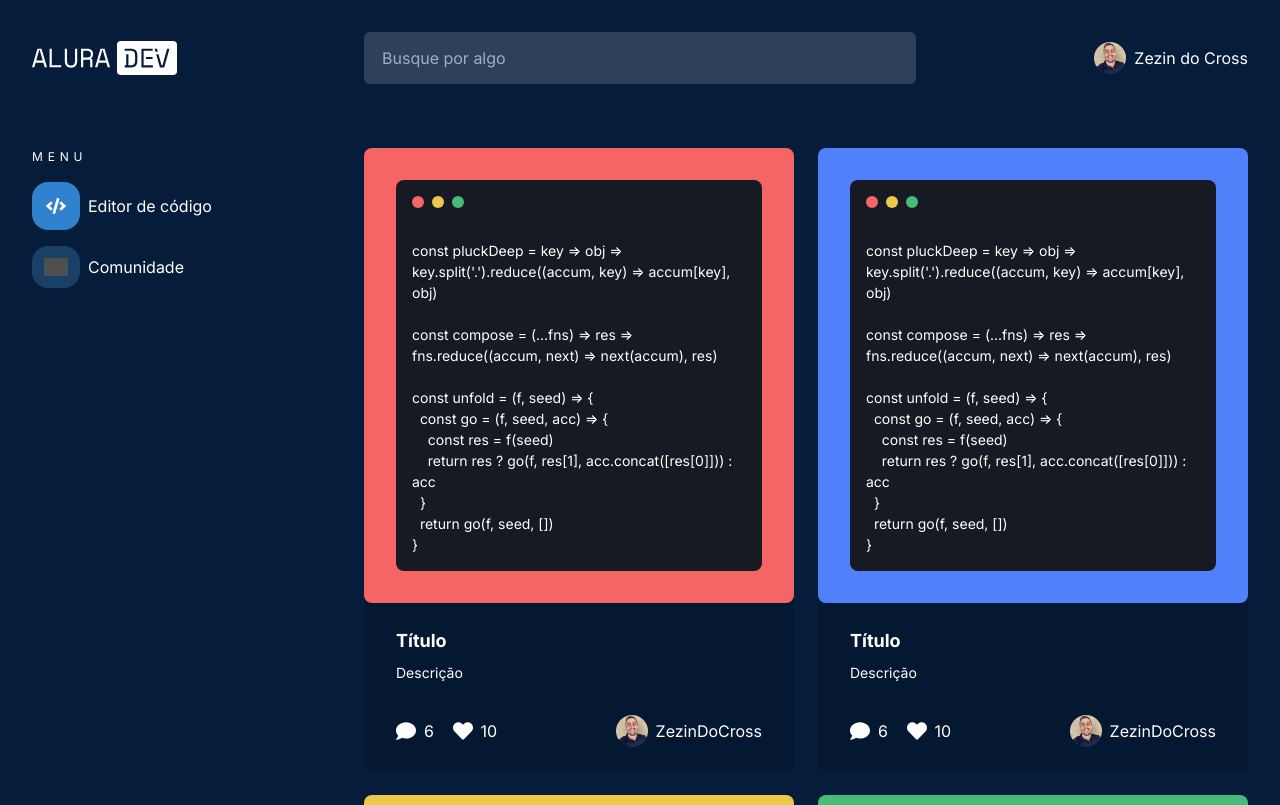
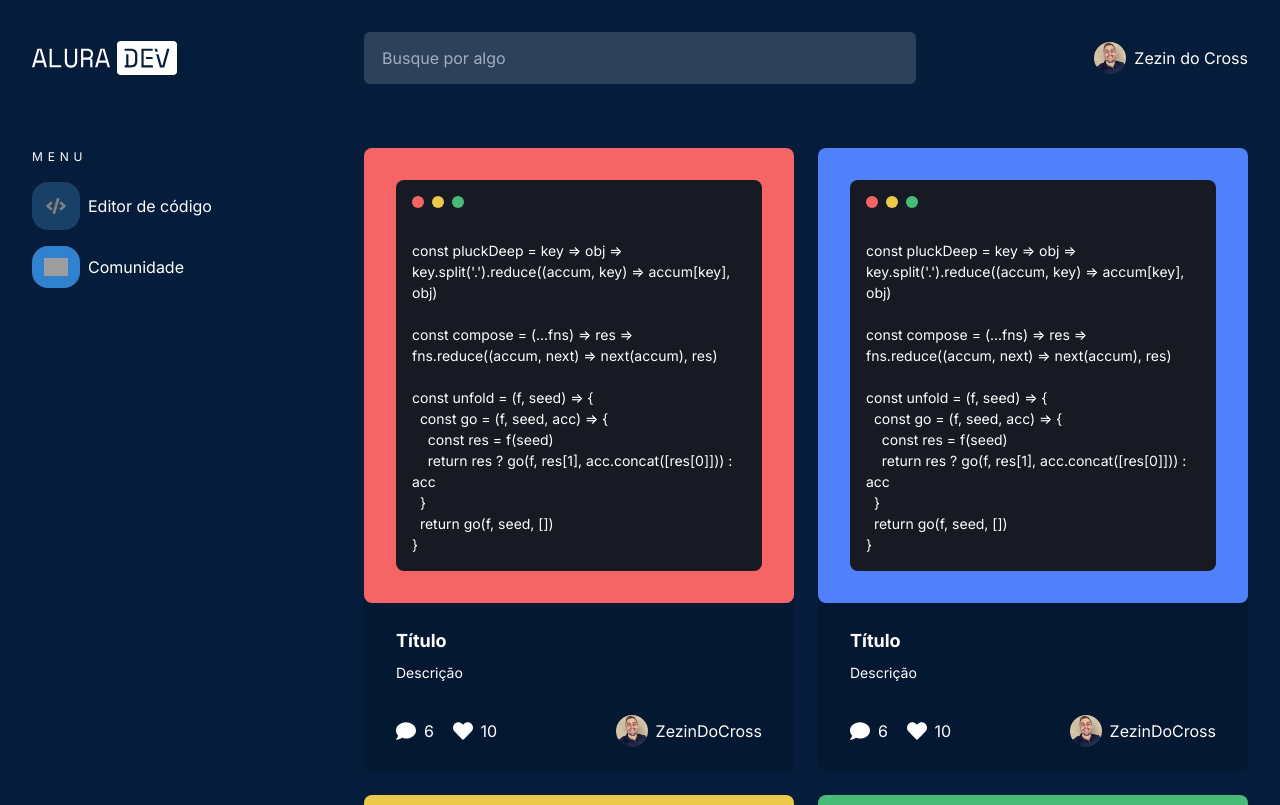
Before and after one commit to jcfreitas2000/alura-challenge-frontend, a Next.js app: page /community in a window 1280 px wide. Shown: the top 805 px of the page. Built offline with nearby package versions, Linux system fonts and the light colour scheme; grey boxes are pictures that could not be loaded.

Commit message:
adds working links

```diff
--- a/src/components/Header.tsx
+++ b/src/components/Header.tsx
@@ -1,18 +1,24 @@
-import {Box, Flex, HStack, Image, Text} from "@chakra-ui/react";
+import {Box, HStack, Image, Link as ChakraLink, Text} from "@chakra-ui/react";
 import {Input} from "./Form/Input";
 import {Profile} from "./Profile";
+import Link from "next/link"
 
 export function Header() {
     return (
         <HStack p={8} justify="space-between" spacing={8}>
             <Box w="100%" maxW="300px">
-                <Image src="/images/logo.svg" alt="Logo Alura dev"/>
+                <Link href="/">
+                    <ChakraLink>
+                        <Image src="/images/logo.svg" alt="Alura Dev"/>
+                        <Text as="h1" hidden={true}>Alura Dev</Text>
+                    </ChakraLink>
+                </Link>
             </Box>
             <Box as="form" w="100%">
-                <Input name="search" placeholder="Busque por algo" />
+                <Input name="search" placeholder="Busque por algo"/>
             </Box>
 
-            <Profile name="Zezin do Cross" />
+            <Profile name="Zezin do Cross"/>
         </HStack>
     );
 }
--- a/src/components/SidebarMenu.tsx
+++ b/src/components/SidebarMenu.tsx
@@ -1,13 +1,15 @@
-import {Box, Flex, HStack, Image, List, ListItem, Stack, Text} from "@chakra-ui/react";
+import {Box, Flex, HStack, Image, List, ListItem, Text, Link as ChakraLink} from "@chakra-ui/react";
 import {Subtitle} from "./Text/Subtitle";
+import Link from "next/link"
+import {useRouter} from "next/router";
 
 export function SidebarMenu() {
     return (
         <Flex direction="column" w="100%" maxW="300px">
             <Subtitle text="Menu" as="small"/>
             <List spacing={4} mt={4}>
-                <MenuItem iconSrc="/icons/code.svg" text="Editor de código" active={true} />
-                <MenuItem iconSrc="/icons/users.svg" text="Comunidade" active={false} />
+                <MenuItem iconSrc="/icons/code.svg" text="Editor de código" href="/"/>
+                <MenuItem iconSrc="/icons/users.svg" text="Comunidade" href="/community"/>
             </List>
         </Flex>
     )
@@ -16,18 +18,25 @@ export function SidebarMenu() {
 interface MenuItemProps {
     iconSrc: string;
     text: string;
-    active: boolean;
+    href: string;
 }
 
-function MenuItem({iconSrc, text, active}: MenuItemProps) {
+function MenuItem({iconSrc, text, href}: MenuItemProps) {
+    const router = useRouter();
+
     return (
         <ListItem>
-            <HStack>
-                <Box p={3} borderRadius="1rem" bgColor="blue.500" filter={active ? '' : 'brightness(0.5)'}>
-                    <Image w={6} src={iconSrc} alt="Ícone de código"/>
-                </Box>
-                <Text>{text}</Text>
-            </HStack>
+            <Link href={href}>
+                <ChakraLink>
+                    <HStack>
+                        <Box p={3} borderRadius="1rem" bgColor="blue.500"
+                             filter={router.pathname === href ? '' : 'brightness(0.5)'}>
+                            <Image w={6} src={iconSrc} alt="Ícone de código"/>
+                        </Box>
+                        <Text>{text}</Text>
+                    </HStack>
+                </ChakraLink>
+            </Link>
         </ListItem>
     );
 }
--- a/src/styles/theme.ts
+++ b/src/styles/theme.ts
@@ -1,4 +1,4 @@
-import { extendTheme } from '@chakra-ui/react'
+import {extendTheme} from '@chakra-ui/react'
 
 export const theme = extendTheme({
     colors: {
```
